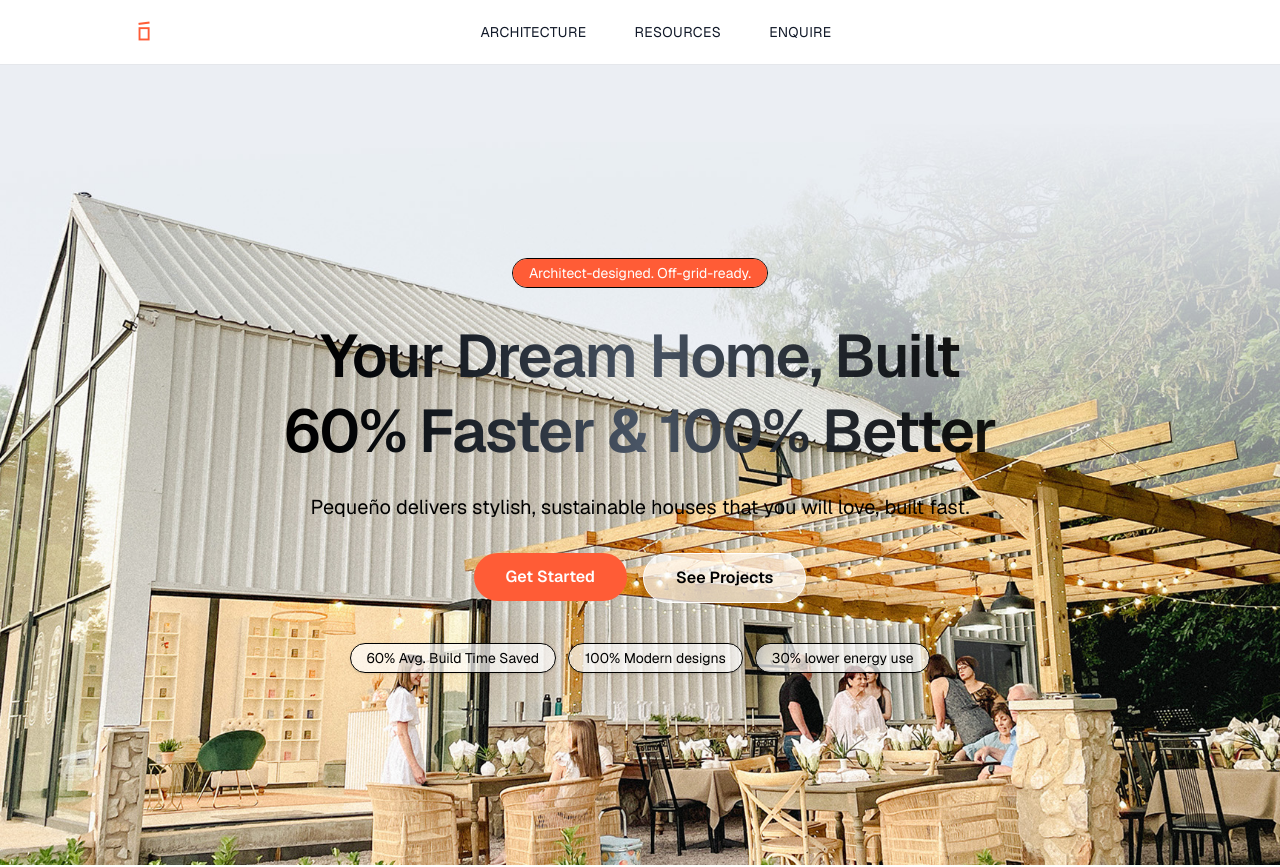
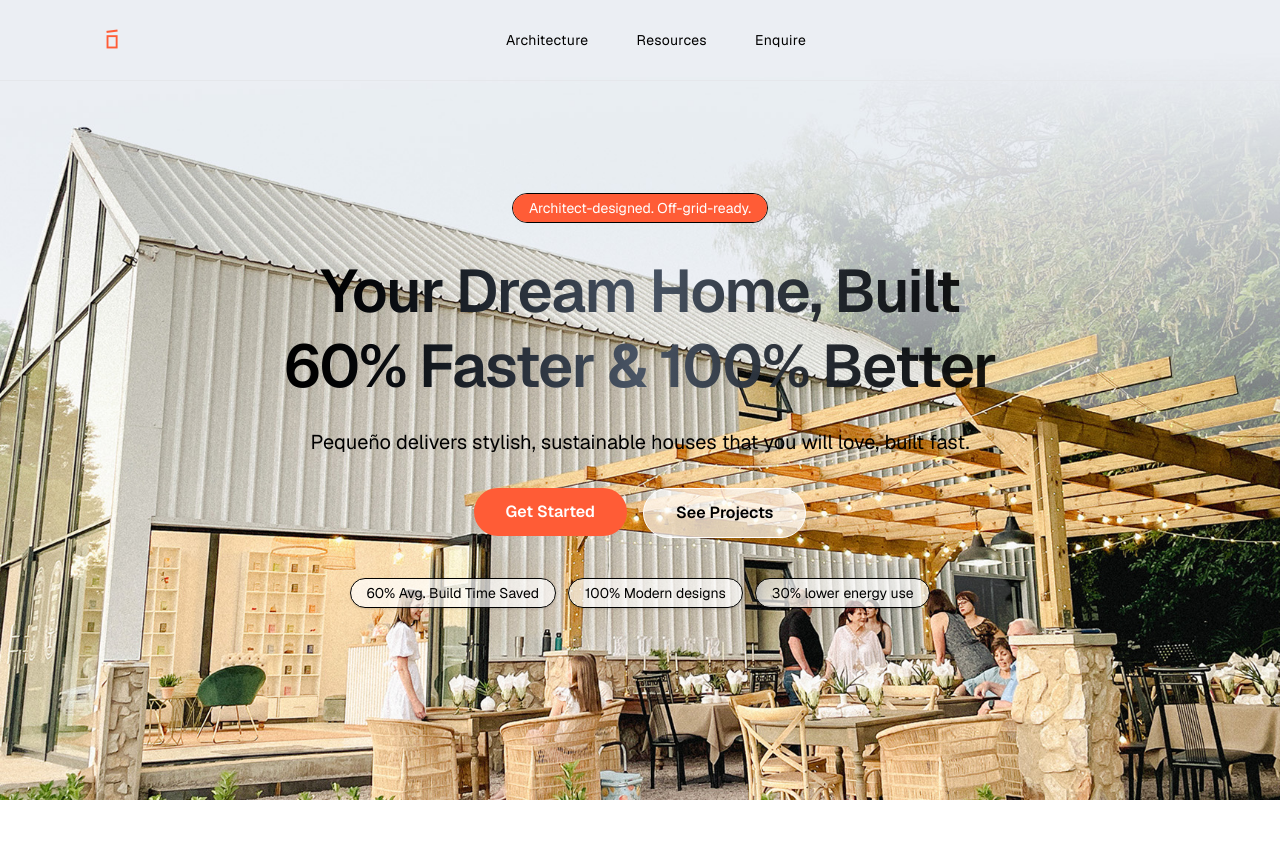
Before and after one commit to Marco1993-M/pequeno, a Next.js app: page / in a window 1280 px wide. Shown: the top 867 px of the page. Built offline with nearby package versions, Linux system fonts and the light colour scheme.

Commit message:
Update navbar.js

```diff
--- a/src/components/navbar.js
+++ b/src/components/navbar.js
@@ -1,68 +1,39 @@
-'use client';
-import { useState } from 'react';
-import Link from 'next/link';
-import { FiMenu, FiX } from 'react-icons/fi';
+
+import Link from "next/link";
 
 export default function Navbar() {
-  const [isOpen, setIsOpen] = useState(false);
+  return (
+    <nav className="absolute top-0 left-0 w-full z-50 border-b border-gray-200">
+      <div className="mx-auto flex items-center" style={{ maxWidth: '85vw', width: '100%' }}>
 
-  const toggleMenu = () => setIsOpen(!isOpen);
-  const closeMenu = () => setIsOpen(false);
+        {/* Left logo */}
+       <div className="py-6 flex-shrink-0">
+  <Link href="/">
+    <img src="/logo.png" alt="Pequeño Logo" className="h-8 cursor-pointer" />
+  </Link>
+</div>
 
-  return (
-    <nav className="sticky top-0 z-50 border-b border-gray-200">
-      <div className="mx-auto flex items-center justify-between px-4 py-4 md:px-8" style={{ maxWidth: '85vw', width: '100%' }}>
-
-        {/* Logo */}
-        <div className="flex-shrink-0">
-          <Link href="/" onClick={closeMenu}>
-            <img src="/logo.png" alt="Pequeño Logo" className="h-8 cursor-pointer" />
-          </Link>
-        </div>
-
-        {/* Hamburger Icon (Mobile only) */}
-        <div className="md:hidden">
-          <button
-            onClick={toggleMenu}
-            className="text-gray-800 focus:outline-none"
-            aria-label="Toggle menu"
-          >
-            {isOpen ? <FiX size={24} /> : <FiMenu size={24} />}
-          </button>
-        </div>
-
-        {/* Links (Desktop) */}
-        <div className="hidden md:flex flex-grow justify-center">
-          <ul className="flex space-x-12 uppercase tracking-wide text-sm font-medium">
-            <li><Link href="/architecture" className="hover:underline">Architecture</Link></li>
-            <li><Link href="/resources" className="hover:underline">Resources</Link></li>
-            <li><Link href="/enquire" className="hover:underline">Enquire</Link></li>
-          </ul>
-        </div>
-      </div>
-
-      {/* Mobile Menu Dropdown */}
-      {isOpen && (
-        <div className="md:hidden px-4 pb-4">
-          <ul className="space-y-4 uppercase tracking-wide text-sm font-medium text-center">
+        {/* Spacer to push nav links to center */}
+        <div className="flex-grow flex justify-center">
+          <ul className="flex space-x-12 tracking-wide text-sm text-black font-medium">
             <li>
-              <Link href="/architecture" onClick={closeMenu} className="block hover:underline">
+              <Link href="/architecture" className="hover:underline">
                 Architecture
               </Link>
             </li>
             <li>
-              <Link href="/resources" onClick={closeMenu} className="block hover:underline">
+              <Link href="/resources" className="hover:underline">
                 Resources
               </Link>
             </li>
             <li>
-              <Link href="/enquire" onClick={closeMenu} className="block hover:underline">
+              <Link href="/enquire" className="hover:underline">
                 Enquire
               </Link>
             </li>
           </ul>
         </div>
-      )}
+      </div>
     </nav>
   );
 }
```
